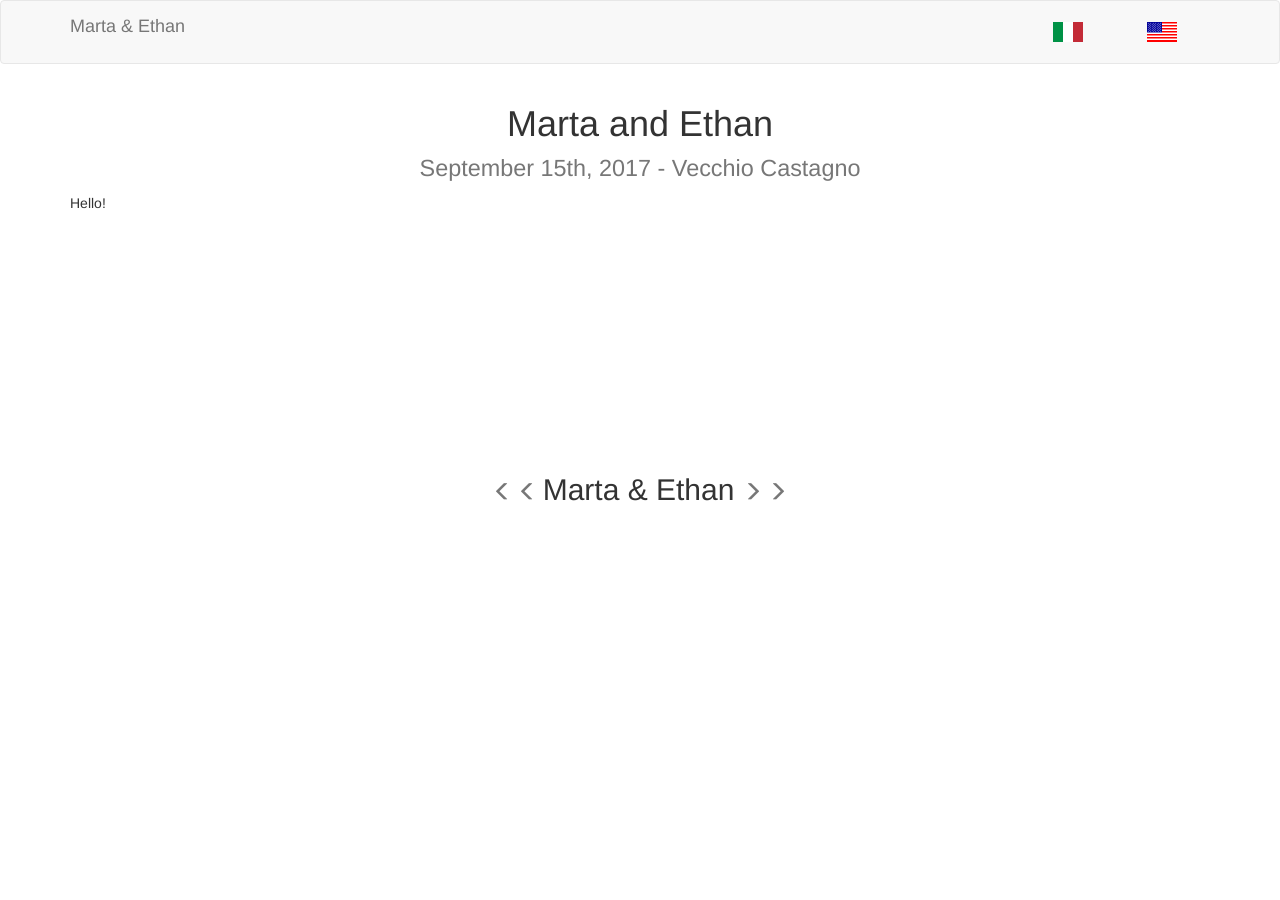
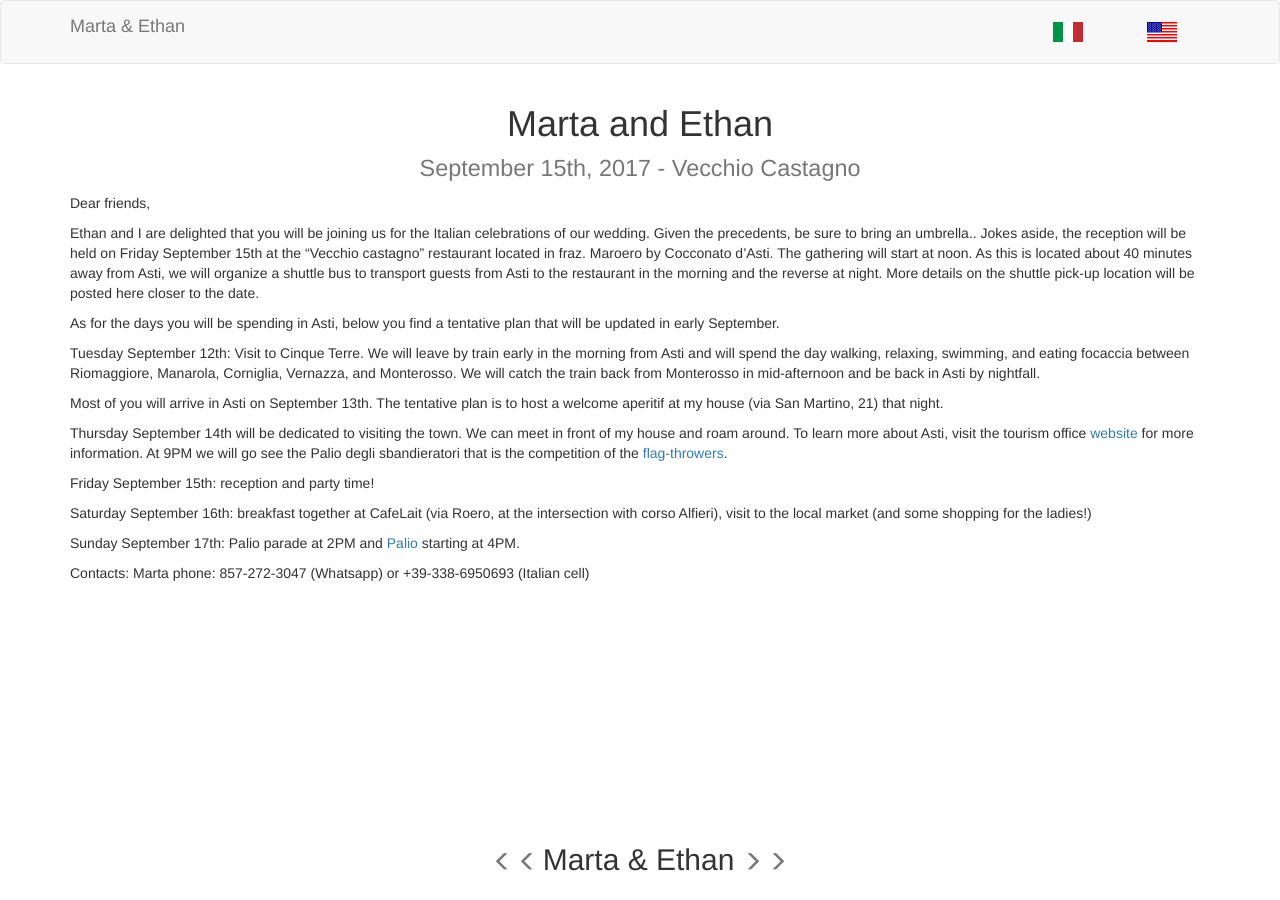
Before and after one commit to esoergel/wedding-site, a Jekyll site: the page built from english.md, in a window 1280 px wide. Built offline with Jekyll 4.4.1, drawn with Linux system fonts in a browser that asks for light colours.

Commit message:
Update english.md

```diff
--- a/english.md
+++ b/english.md
@@ -5,4 +5,24 @@ subheading: September 15th, 2017 - Vecchio Castagno
 permalink: /english
 ---
 
-Hello!
+Dear friends,
+
+Ethan and I are delighted that you will be joining us for the Italian celebrations of our wedding. Given the precedents, be sure to bring an umbrella..
+Jokes aside, the reception will be held on Friday September 15th at the "Vecchio castagno" restaurant located in fraz. Maroero by Cocconato d'Asti. The gathering will start at noon. As this is located about 40 minutes away from Asti, we will organize a shuttle bus to transport guests from Asti to the restaurant in the morning and the reverse at night. More details on the shuttle pick-up location will be posted here closer to the date.
+
+As for the days you will be spending in Asti, below you find a tentative plan that will be updated in early September.
+
+Tuesday September 12th: Visit to Cinque Terre. We will leave by train early in the morning from Asti and will spend the day walking, relaxing, swimming, and eating focaccia between Riomaggiore, Manarola, Corniglia, Vernazza, and Monterosso. We will catch the train back from Monterosso in mid-afternoon and be back in Asti by nightfall.
+
+Most of you will arrive in Asti on September 13th. The tentative plan is to host a welcome aperitif at my house (via San Martino, 21) that night.
+
+Thursday September 14th will be dedicated to visiting the town. We can meet in front of my house and roam around. To learn more about Asti, visit the tourism office [website](http://www.astiturismo.it/en) for more information. At 9PM we will go see the Palio degli sbandieratori that is the competition of the [flag-throwers](https://duckduckgo.com/?q=sbandieratori&t=ffab&iax=1&ia=images).
+
+Friday September 15th: reception and party time!
+
+Saturday September 16th: breakfast together at CafeLait (via Roero, at the intersection with corso Alfieri), visit to the local market (and some shopping for the ladies!)
+
+Sunday September 17th: Palio parade at 2PM and [Palio](http://www.comune.asti.it/index.php?id_sezione=943) starting at 4PM.
+
+
+Contacts: Marta phone: 857-272-3047 (Whatsapp) or +39-338-6950693 (Italian cell)
```
